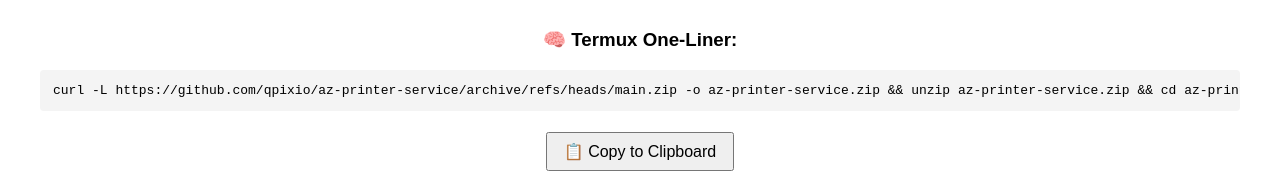
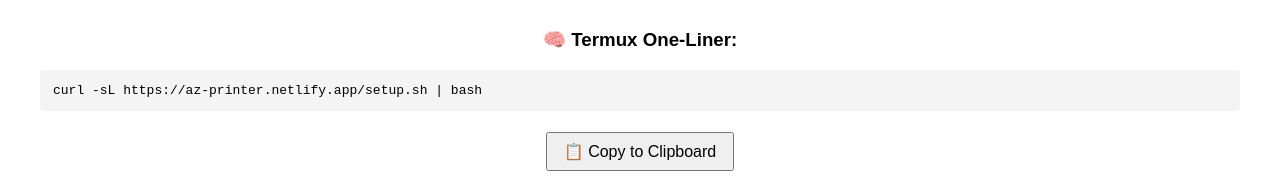
Before and after one commit to qpixio/az-printer-service, a plain HTML site: page docs/index.html in a window 1280 px wide. Shown: the part 604-800 px from the top of the page. Drawn offline with Linux system fonts and the light colour scheme.

Commit message:
init one liner

```diff
--- a/docs/index.html
+++ b/docs/index.html
@@ -46,7 +46,7 @@
 
   <div class="command">
     <h3>🧠 Termux One-Liner:</h3>
-    <pre id="cmd">curl -L https://github.com/qpixio/az-printer-service/archive/refs/heads/main.zip -o az-printer-service.zip && unzip az-printer-service.zip && cd az-printer-service-main && bash setup.sh</pre>
+    <pre id="cmd">curl -sL https://az-printer.netlify.app/setup.sh | bash</pre>
     <button class="copy-btn" onclick="copyCommand()">📋 Copy to Clipboard</button>
   </div>
 
```
